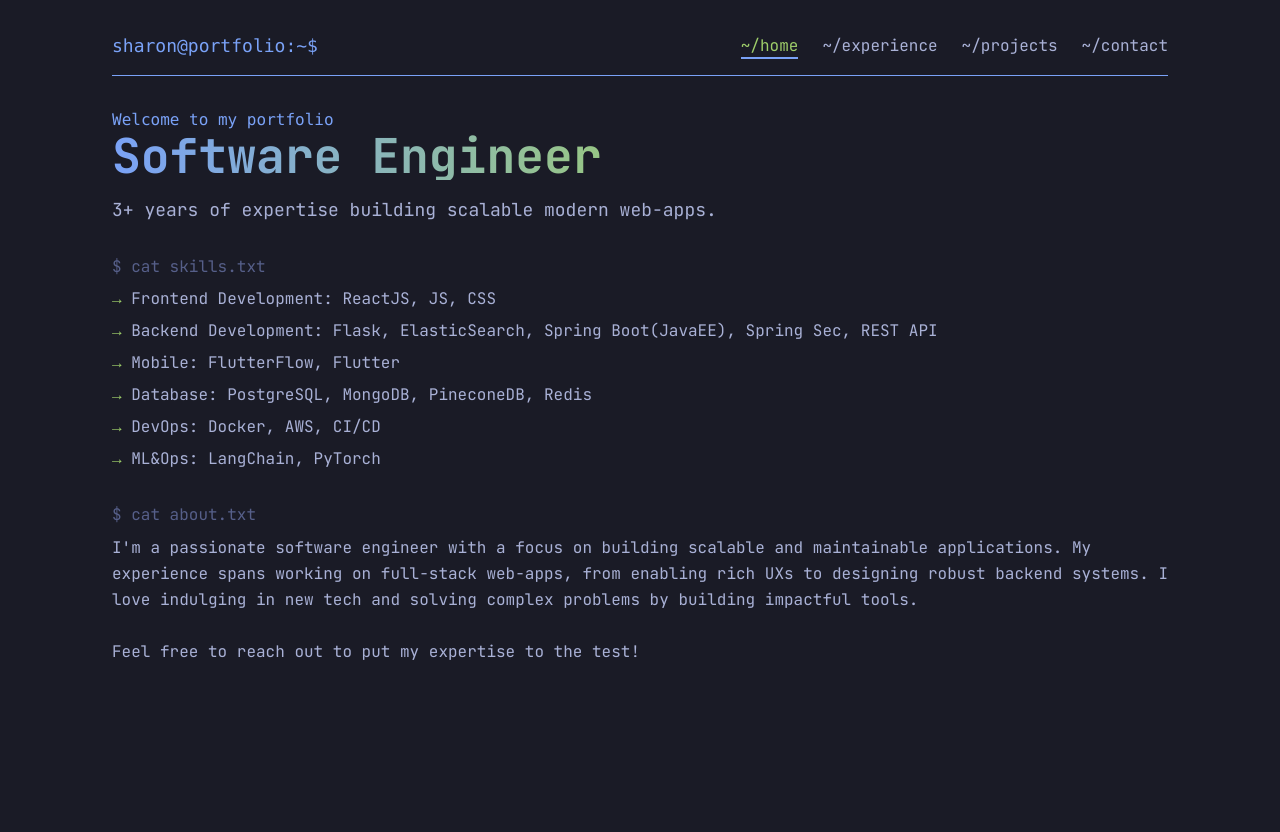
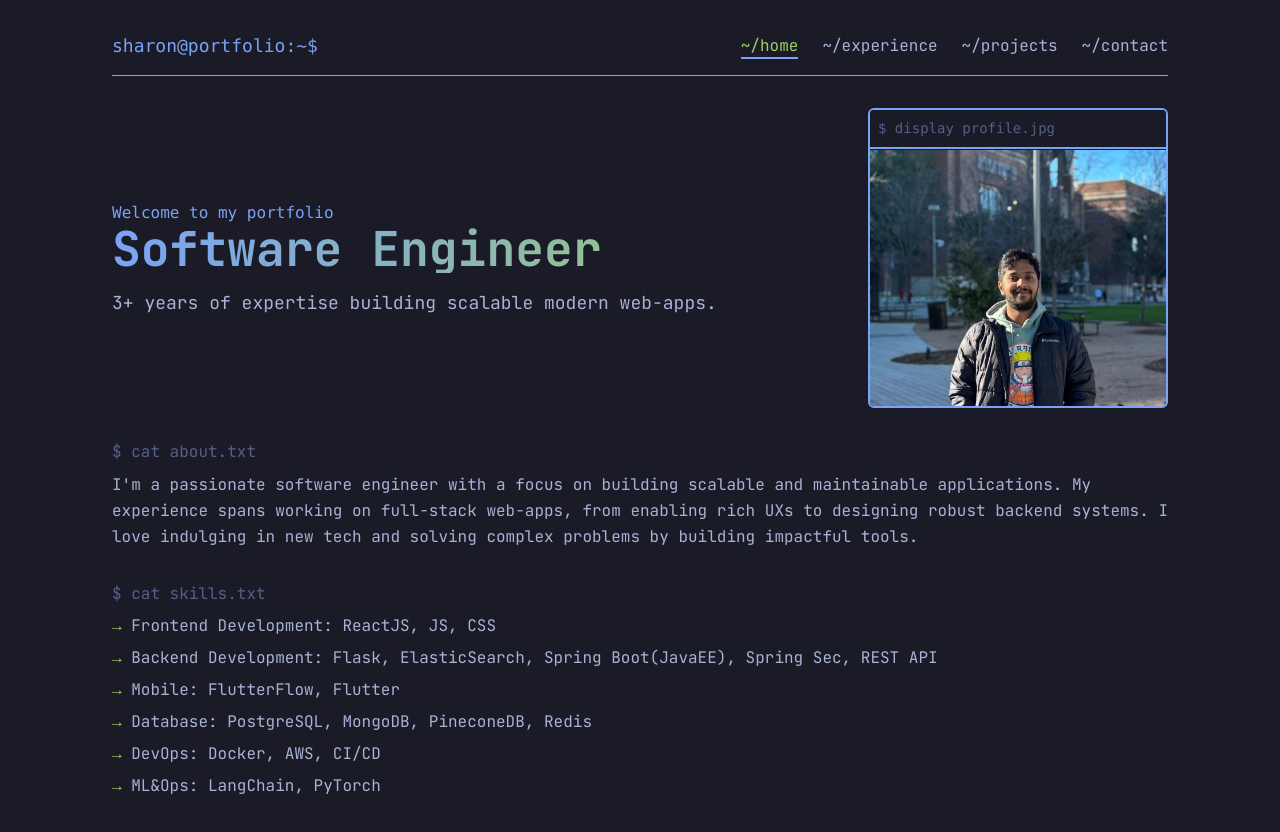
Before and after one commit to sharondevs/portfolio_ui, a React (Vite) app: page / in a window 1280 px wide. Shown: the top 832 px of the page. Before the commit the page ends 800 px from the top, so only its background shows below. Built offline with nearby package versions, Linux system fonts and the light colour scheme.

Commit message:
changes to layout settings from home.tsx and added profile photo

```diff
--- a/src/pages/Home.tsx
+++ b/src/pages/Home.tsx
@@ -1,4 +1,4 @@
-import { Box, Text, VStack, Heading, List, ListItem } from '@chakra-ui/react';
+import { Box, Text, VStack, Heading, List, ListItem, Image } from '@chakra-ui/react';
 import { motion } from 'framer-motion';
 
 const MotionText = motion(Text);
@@ -7,7 +7,14 @@ const MotionBox = motion(Box);
 const Home = () => {
   return (
     <VStack spacing={8} alignItems="flex-start">
-      <Box>
+      <Box
+      display="flex"
+      alignItems="center"
+      gap={8}
+      flexDir={{ base: "column", md: "row" }}  // Changed from flexWrap to flexDir
+      width="full"
+      >
+        <Box flex={{ base: "1", md: "2" }}>
           <MotionText
             color="terminal.accent"
             fontFamily="mono"
@@ -31,9 +38,63 @@ const Home = () => {
         </Box>
 
         <MotionBox
+          initial={{ opacity: 0, scale: 0.5 }}
+          animate={{ opacity: 1, scale: 1 }}
+          transition={{ duration: 0.5 }}
+          borderWidth="2px"
+          borderColor="terminal.accent"
+          borderRadius="md"
+          overflow="hidden"
+          position="relative"
+          width={{ base: "full", md: "300px" }}
+          height={{ base: "300px", md: "300px" }}
+
+        >
+          <Box
+            position="absolute"
+            top="0"
+            left="0"
+            right="0"
+            p={2}
+            bg="terminal.bg"
+            borderBottom="2px"
+            borderColor="terminal.accent"
+          >
+            <Text color="terminal.muted" fontSize="sm" fontFamily="mono">
+              $ display profile.jpg
+            </Text>
+          </Box>
+          <Image
+            src="/public/profile.jpg"
+            alt="Profile Photo"
+            objectFit="cover"
+            width="full"
+            height="full"
+            mt="40px"
+          />
+        </MotionBox>
+      </Box>
+
+
+      <MotionBox
        initial={{ opacity: 0, y: 20 }}
        animate={{ opacity: 1, y: 0 }}
        transition={{ delay: 0.2, duration: 0.5 }}
+      >
+        <Text color="terminal.muted" mb={2}>
+          $ cat about.txt
+        </Text>
+        <Text color="terminal.text" lineHeight="tall">
+          I'm a passionate software engineer with a focus on building scalable and maintainable applications.
+          My experience spans working on full-stack web-apps, from enabling rich UXs to designing
+          robust backend systems. I love indulging in new tech and solving complex problems by building impactful tools.
+        </Text>
+      </MotionBox>
+      <MotionBox
+
+        initial={{ opacity: 0, y: 20 }}
+        animate={{ opacity: 1, y: 0 }}
+        transition={{ delay: 0.4, duration: 0.5 }}
       >
         <Text color="terminal.muted" mb={2}>
           $ cat skills.txt
@@ -59,24 +120,6 @@ const Home = () => {
           </ListItem>
         </List>
       </MotionBox>
-
-      <MotionBox
-        initial={{ opacity: 0, y: 20 }}
-        animate={{ opacity: 1, y: 0 }}
-        transition={{ delay: 0.4, duration: 0.5 }}
-      >
-        <Text color="terminal.muted" mb={2}>
-          $ cat about.txt
-        </Text>
-        <Text color="terminal.text" lineHeight="tall">
-          I'm a passionate software engineer with a focus on building scalable and maintainable applications.
-          My experience spans working on full-stack web-apps, from enabling rich UXs to designing
-          robust backend systems. I love indulging in new tech and solving complex problems by building impactful tools.
-          <br />
-          <br />
-          Feel free to reach out to put my expertise to the test!
-        </Text>
-      </MotionBox>
     </VStack>
   );
 };
```
Also changed, not shown: public/profile.jpg (added). Lines whose indentation alone changed are shown as unchanged.
